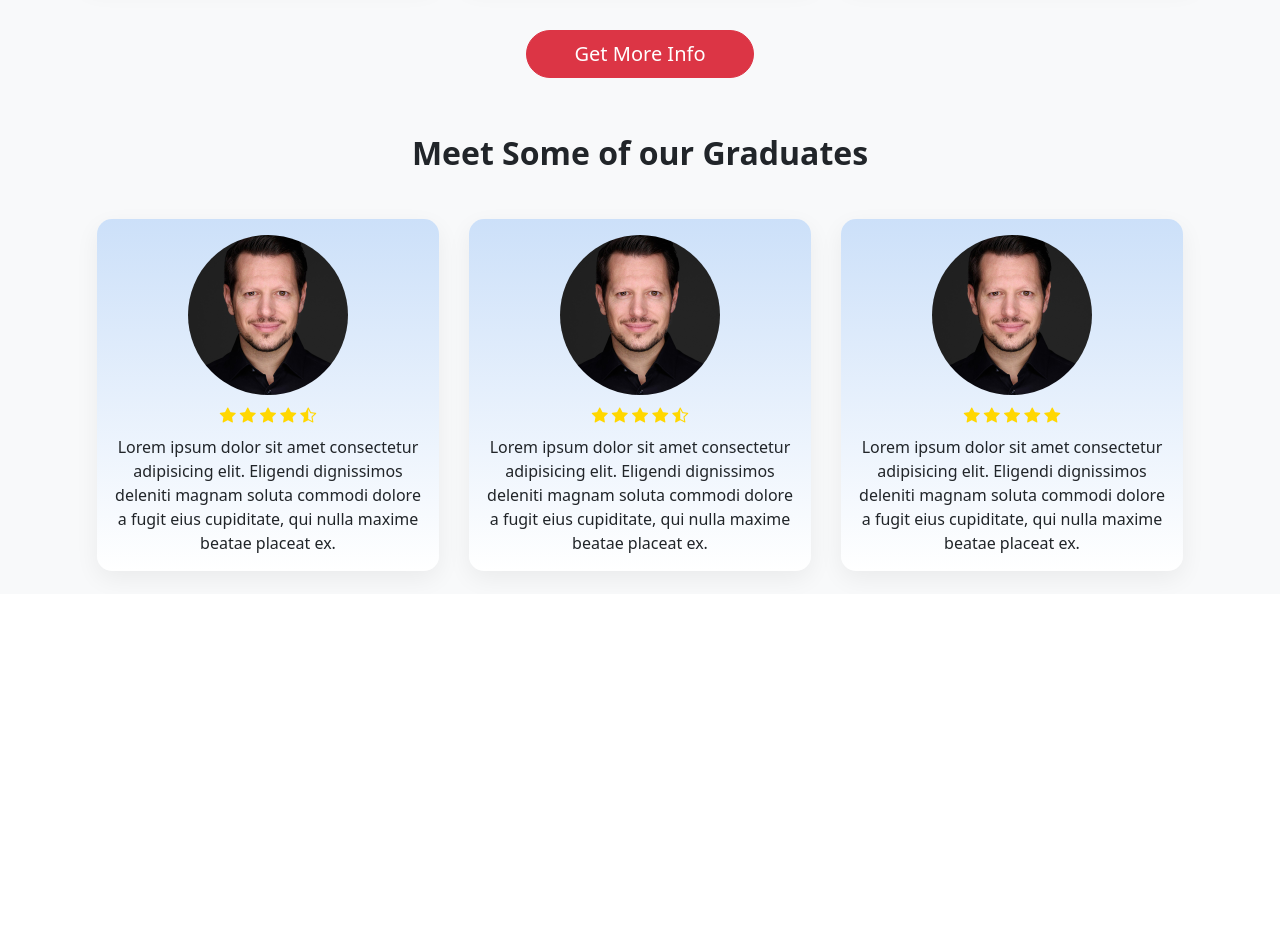
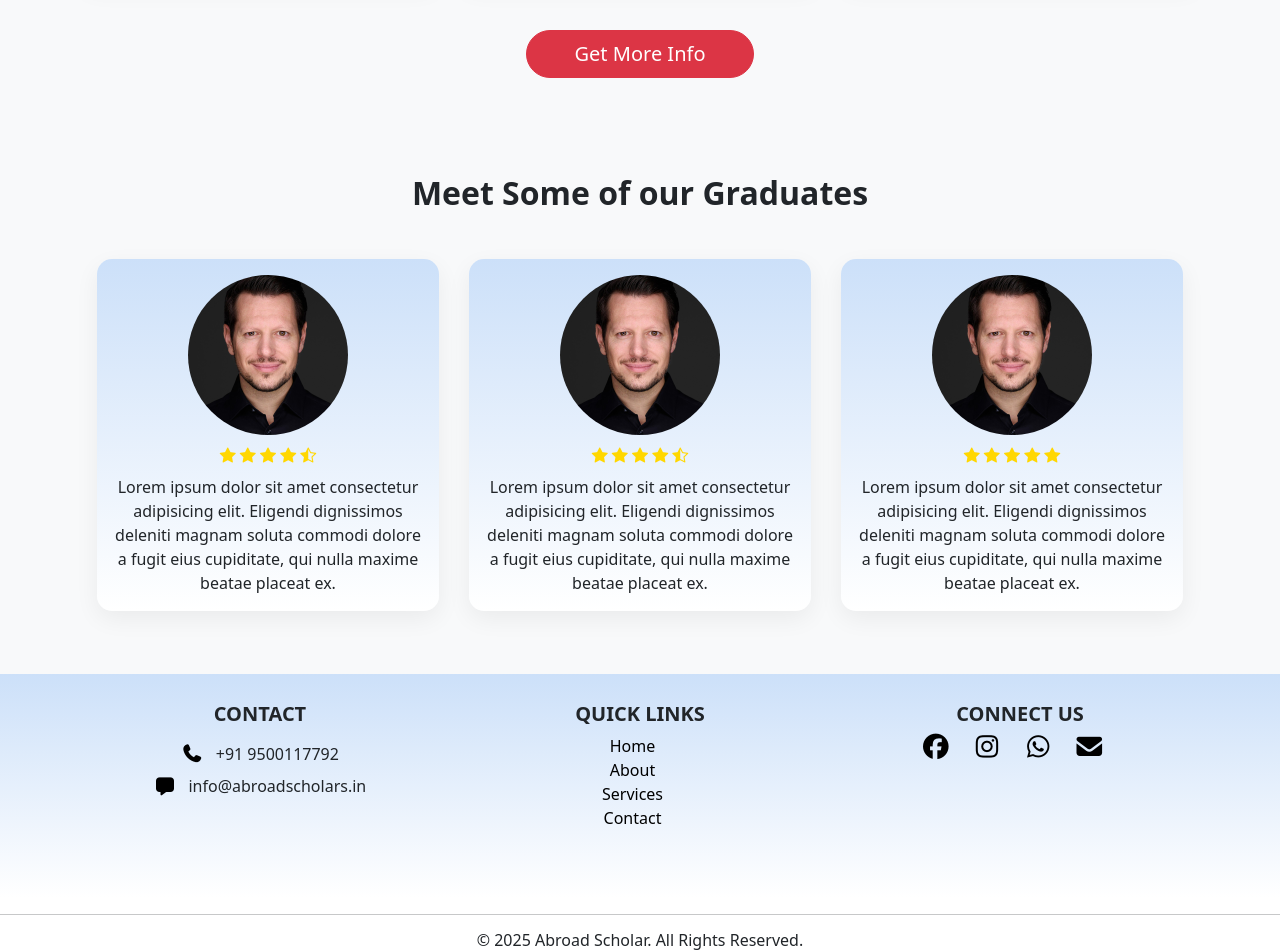
Before and after one commit to arunkumarnura18-source/landingpage, a plain HTML site: page index.html in a window 1280 px wide. Shown: the part 3180-4130 px from the top of the page. Before the commit the page ends 3774 px from the top, so only its background shows below. Drawn offline with nearby package versions, Linux system fonts and the light colour scheme.

Commit message:
Landingpage completed

```diff
--- a/index.html
+++ b/index.html
@@ -529,7 +529,7 @@
     <!-- why choose section End -->
 
     <!-- Testimony section start -->
-    <div class="testimony py-2 bg-light">
+    <div class="testimony py-5 bg-light">
       <div class="review container">
         <h2 class="fw-bold text-center">Meet Some of our Graduates</h2>
         <div class="row mx-auto g-4 mt-2">
@@ -593,6 +593,63 @@
         </div>
       </div>
     </div>
+    <!-- footer section -->
+    <section class="footer py-2">
+      <div class="container">
+        <div class="row belowus text-center">
+          <div class="col-md-4 mb-4">
+            <h5 class="text-uppercase mb-3 fw-bold">Contact</h5>
+            <div class="detail">
+              <ul class="list-unstyled">
+                <li class="mb-2">
+                  <i class="fa-solid fa-phone me-2" style="font-size: 18px"></i>
+                  +91 9500117792
+                </li>
+                <li>
+                  <i
+                    class="fa-solid fa-message me-2"
+                    style="font-size: 18px"
+                  ></i>
+                  info@abroadscholars.in
+                </li>
+              </ul>
+            </div>
+          </div>
+          <div class="col-md-4 mb-4">
+            <h5 class="text-uppercase mb-2 fw-bold">Quick Links</h5>
+            <div class="detail">
+              <ul class="list-unstyled">
+                <li>
+                  <a href="#" class="text-decoration-none">Home</a>
+                </li>
+                <li>
+                  <a href="#" class="text-decoration-none">About</a>
+                </li>
+                <li>
+                  <a href="#" class="text-decoration-none">Services</a>
+                </li>
+                <li>
+                  <a href="#" class="text-decoration-none">Contact</a>
+                </li>
+              </ul>
+            </div>
+          </div>
+          <div class="col-md-4">
+            <h5 class="text-uppercase mb-2 fw-bold">Connect Us</h5>
+            <div class="detail">
+              <a href="#" class=""><i class="fa-brands fa-facebook"></i></a>
+              <a href="#" class=""><i class="fa-brands fa-instagram"></i></a>
+              <a href="#" class=""><i class="fa-brands fa-whatsapp"></i></a>
+              <a href="#" class=""><i class="fa-solid fa-envelope"></i></a>
+            </div>
+          </div>
+        </div>
+      </div>
+    </section>
+    <hr />
+    <div class="text-center mb-0">
+      <h6 class="mb-0">&copy; 2025 Abroad Scholar. All Rights Reserved.</h6>
+    </div>
   </body>
   <script>
     const toggleFormBtn = document.getElementById("toggleFormBtn");
--- a/style.css
+++ b/style.css
@@ -194,3 +194,28 @@ span {
 .testimony .col-md-4 {
   padding: 15px;
 }
+
+/* footer */
+.footer {
+  background: linear-gradient(to bottom, #cce0f9, #ffffff);
+}
+
+.footer .belowus .col-md-4 {
+  padding: 20px;
+}
+
+.footer i {
+  font-size: 1.6rem;
+  color: black;
+  align-items: center;
+}
+
+.detail a {
+  color: black;
+
+  margin-right: 15px;
+}
+
+.detail a:hover {
+  color: blue;
+}
```
